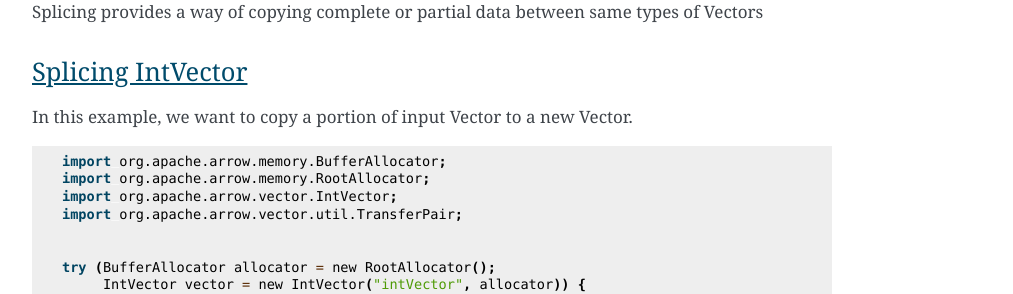
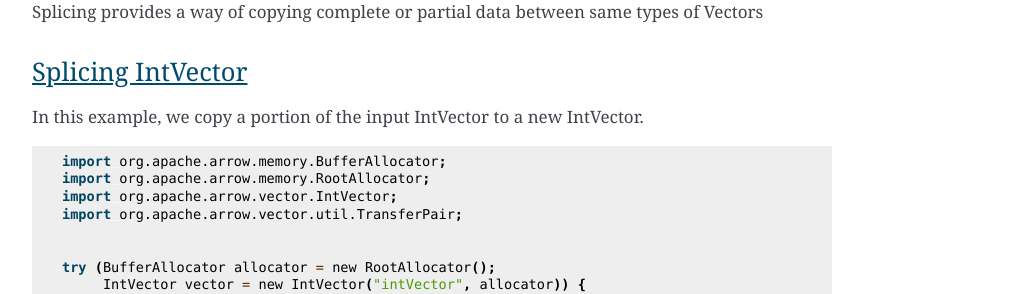
Before and after one commit to apache/arrow-cookbook, a Sphinx documentation site: the page built from java/source/create.rst, in a window 1280 px wide and 900 px high, scrolled down 2984 px. Shown: the part 270-564 px from the top of the window, without its empty margins (258-1271 px from the left). Built offline with Sphinx 7.4.7, drawn with Linux system fonts in a browser that asks for light colours.

Commit message:
Update java/source/create.rst
updated per review comment

Co-authored-by: David Li <li.davidm96@gmail.com>

```diff
--- a/java/source/create.rst
+++ b/java/source/create.rst
@@ -197,7 +197,7 @@ Splicing provides a way of copying complete or partial data between same types o
 Splicing IntVector
 ------------------
 
-In this example, we want to copy a portion of input Vector to a new Vector.
+In this example, we copy a portion of the input IntVector to a new IntVector.
 
 .. testcode::
 
```
